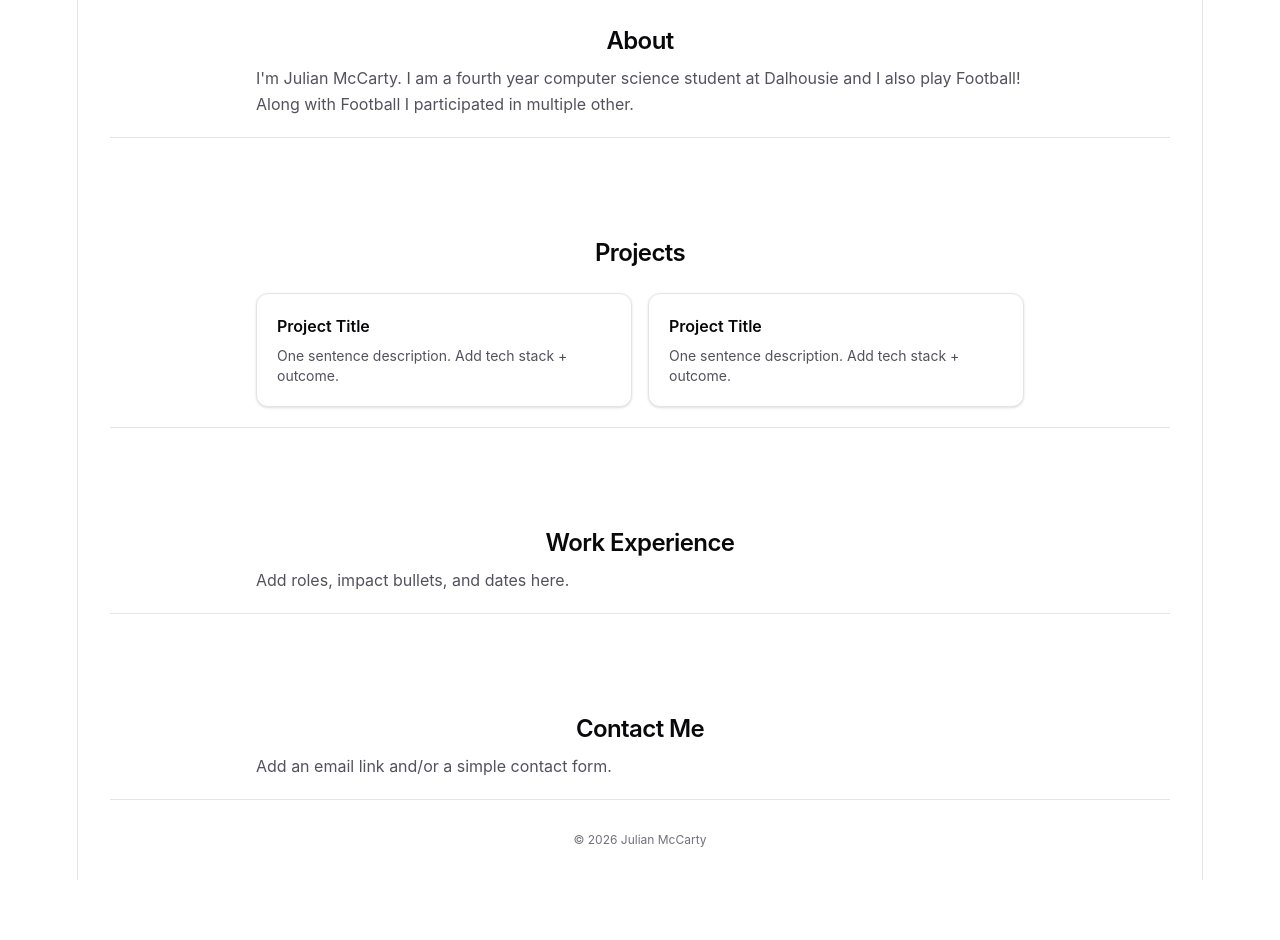
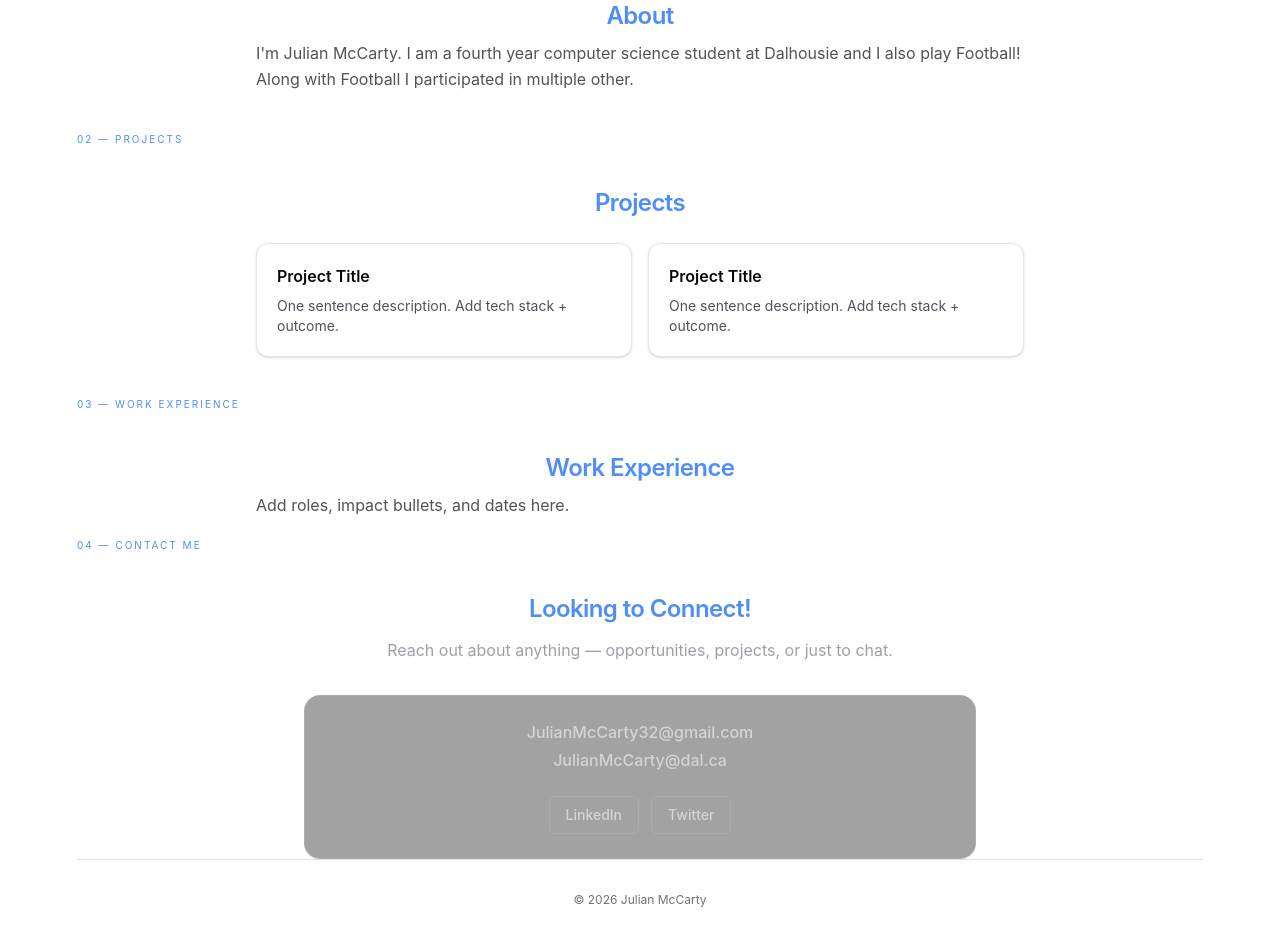
Before and after one commit to CourtKingJuJu/Portfolio, a React (Vite) app: page / in a window 1280 px wide. Shown: the part 360-1300 px from the top of the page. Before the commit the page ends 1240 px from the top, so only its background shows below. Built offline with nearby package versions, Linux system fonts and the light colour scheme.

Commit message:
Added all content for contact me

```diff
--- a/src/App.jsx
+++ b/src/App.jsx
@@ -4,8 +4,9 @@ function App() {
   const [count, setCount] = useState(0)
 
   return (
+    <>
       <div className="min-h-dvh bg-white text-zinc-700 antialiased dark:bg-zinc-950 dark:text-zinc-300">
-      <div className="mx-auto flex min-h-dvh w-full max-w-[1126px] flex-col border-x border-zinc-200 px-5 dark:border-zinc-800 sm:px-8">
+        <div className="mx-auto flex min-h-dvh w-full max-w-[1126px] flex-col">
           <section
             id="center"
             className="flex flex-1 flex-col items-center justify-center gap-6 py-10 text-center sm:gap-7 sm:py-16"
@@ -38,11 +39,14 @@ function App() {
             </div>
           </section>
 
-        <div className="h-12 border-t border-zinc-200 dark:border-zinc-800 sm:h-20" />
-
+          {/* About Me */}
           <section className="py-10 sm:py-5">
+            <div className="flex items-center gap-3 mb-10 text-[10px] tracking-[0.2em] uppercase text-[#4F8EF7]">
+              <span>01 — About Me</span>
+              <div className="flex-1 h-px bg-white/10"></div>
+            </div>
             <div className="mx-auto max-w-3xl text-left">
-            <h2 className="text-xl font-semibold flex justify-center tracking-tight text-zinc-950 dark:text-zinc-100 sm:text-2xl">
+              <h2 className="text-xl font-semibold flex justify-center tracking-tight text-[#4F8EF7] sm:text-2xl">
                 About
               </h2>
               <p className="mt-2 text-sm leading-relaxed text-zinc-600 dark:text-zinc-400 sm:text-base">
@@ -52,11 +56,14 @@ function App() {
             </div>
           </section>
 
-        <div className="h-12 border-t border-zinc-200 dark:border-zinc-800 sm:h-20" />
-
+          {/* Projects */}
           <section className="py-10 sm:py-5">
+            <div className="flex items-center gap-3 mb-10 text-[10px] tracking-[0.2em] uppercase text-[#4F8EF7]">
+              <span>02 — Projects</span>
+              <div className="flex-1 h-px bg-white/10"></div>
+            </div>
             <div className="mx-auto max-w-3xl text-left">
-            <h2 className="text-xl font-semibold tracking-tight text-zinc-950 dark:text-zinc-100 sm:text-2xl flex justify-center">
+              <h2 className="text-xl font-semibold flex justify-center tracking-tight text-[#4F8EF7] sm:text-2xl">
                 Projects
               </h2>
 
@@ -81,11 +88,14 @@ function App() {
             </div>
           </section>
 
-        <div className="h-12 border-t border-zinc-200 dark:border-zinc-800 sm:h-20" />
-
+          {/* Work Experience */}
           <section className="py-10 sm:py-5">
+            <div className="flex items-center gap-3 mb-10 text-[10px] tracking-[0.2em] uppercase text-[#4F8EF7]">
+              <span>03 — Work Experience</span>
+              <div className="flex-1 h-px bg-white/10"></div>
+            </div>
             <div className="mx-auto max-w-3xl text-left">
-            <h2 className="text-xl font-semibold tracking-tight text-zinc-950 dark:text-zinc-100 sm:text-2xl flex justify-center">
+              <h2 className="text-xl font-semibold flex justify-center tracking-tight text-[#4F8EF7] sm:text-2xl">
                 Work Experience
               </h2>
               <p className="mt-2 text-sm leading-relaxed text-zinc-600 dark:text-zinc-400 sm:text-base">
@@ -94,16 +104,54 @@ function App() {
             </div>
           </section>
 
-        <div className="h-12 border-t border-zinc-200 dark:border-zinc-800 sm:h-20" />
 
-        <section className="py-10 sm:py-5">
-          <div className="mx-auto max-w-3xl text-left">
-            <h2 className="text-xl font-semibold tracking-tight text-zinc-950 dark:text-zinc-100 sm:text-2xl flex justify-center">
-              Contact Me
-            </h2>
-            <p className="mt-2 text-sm leading-relaxed text-zinc-600 dark:text-zinc-400 sm:text-base">
-              Add an email link and/or a simple contact form.
+          {/* Contact Me */}
+          <section className="w-full">
+            {/* Full-width Section Label */}
+            <div className="flex items-center gap-3 mb-10 text-[10px] tracking-[0.2em] uppercase text-[#4F8EF7]">
+              <span>04 — Contact Me</span>
+              <div className="flex-1 h-px bg-white/10"></div>
+            </div>
+
+            {/* Centered Content */}
+            <div className="max-w-2xl mx-auto text-center">
+              <div>
+                <p className="text-xl font-semibold flex justify-center tracking-tight text-[#4F8EF7] sm:text-2xl">
+                  Looking to Connect!
                 </p>
+                <p className="mt-3 text-sm sm:text-base leading-relaxed text-zinc-400">
+                  Reach out about anything — opportunities, projects, or just to chat.
+                </p>
+              </div>
+
+              <div className="mt-8 rounded-2xl border border-white/10 bg-zinc-900/40 backdrop-blur p-6">
+                <h3 className="text-sm sm:text-base font-medium text-zinc-300">
+                  JulianMcCarty32@gmail.com
+                </h3>
+                <h3 className="text-sm sm:text-base font-medium text-zinc-300 mt-1">
+                  JulianMcCarty@dal.ca
+                </h3>
+
+                <div className="mt-6 flex justify-center flex-wrap gap-3">
+                  <a
+                    className="inline-flex items-center gap-2 rounded-md px-4 py-2 text-sm font-medium text-zinc-300 border border-white/10 transition hover:text-white hover:border-[#4F8EF7] hover:bg-[#4F8EF7]/10"
+                    href="https://www.linkedin.com/in/julian-mccarty-a34380291/"
+                    target="_blank"
+                    rel="noreferrer"
+                  >
+                    LinkedIn
+                  </a>
+
+                  <a
+                    className="inline-flex items-center gap-2 rounded-md px-4 py-2 text-sm font-medium text-zinc-300 border border-white/10 transition hover:text-white hover:border-[#4F8EF7] hover:bg-[#4F8EF7]/10"
+                    href="https://x.com/KingJuju00"
+                    target="_blank"
+                    rel="noreferrer"
+                  >
+                    Twitter
+                  </a>
+                </div>
+              </div>
             </div>
           </section>
 
@@ -112,6 +160,7 @@ function App() {
           </footer>
         </div>
       </div>
+    </>
   )
 }
 
```
Also changed, not shown: test.jsx (added). Lines whose indentation alone changed are shown as unchanged.
